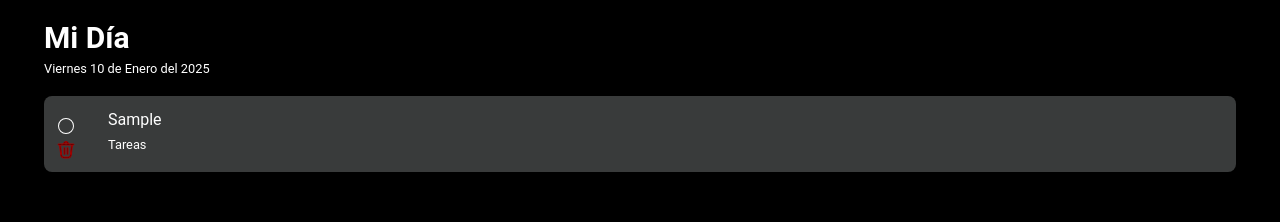
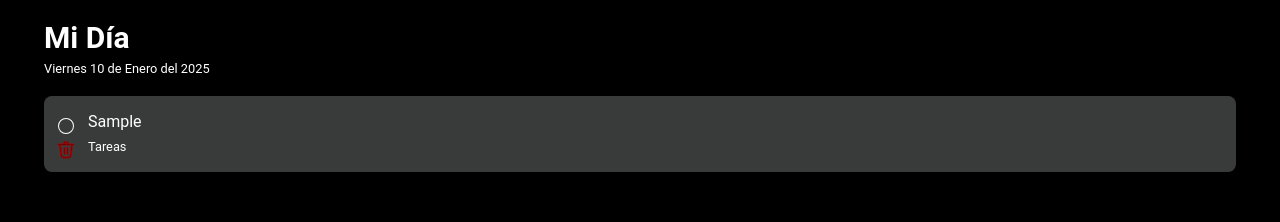
Before and after one commit to Said00510/ToDoApp, a React (Vite) app: page / in a window 1280 px wide. Both pictures are taken after typing "Sample" into the empty fields and a click on the button 35 px from the left and 756 px from the top of the page. Shown: the top 222 px of the page. Built offline with nearby package versions, Linux system fonts and the light colour scheme.

Commit message:
Ocultar de momento la fecha en la que se creara la tarea

```diff
--- a/src/components/DrawTask/DrawTask.jsx
+++ b/src/components/DrawTask/DrawTask.jsx
@@ -2,18 +2,19 @@ import { CheckBox } from "./DrawCheckBox";
 import Trash from "../../assets/svg/trash.svg";
 import PropTypes from "prop-types";
 
-export function DrawTask({ value, deleteTask, handleCompleted, completedTasks, taskCompleted }) {
+export function DrawTask({ value, taskCompleted, deleteTask, handleCompleted, completedTasks, handleDeleteCompletedTask }) {
 
-  const isCompleted = completedTasks.includes(value) ? "line-through" : "";
-  const isCompletedButton = completedTasks.includes(value) ? "opacity-0" : "";
+  // const date = new Date();
+  const isCompleted = completedTasks?.includes(value)? "line-through" : "";
+  const isCompletedButton = completedTasks?.includes(value) ? "opacity-0" : "";
 
   return (
     <>
-      <div className="bg-[#393B3B] p-3 flex gap-8 my-4 rounded-lg text-white">
+      <div className="bg-[#393B3B] p-3 flex gap-x-3 my-4 rounded-lg text-white max-w-full items-center">
         <div className="flex flex-col gap-8">
           <button
             onClick={handleCompleted}
-            className={`flex justify-center items-center`}
+            className={`flex justify-center items-center w-[20px]`}
           >
             <CheckBox  />
           </button>
@@ -28,9 +29,9 @@ export function DrawTask({ value, deleteTask, handleCompleted, completedTasks, t
             </button>
 
         </div>
-        <div>
-          <p className={`${taskCompleted ? " " : isCompleted }`}>{value}</p>
-          <small>Tareas</small>
+        <div className="max-w-full">
+          <p className={`break-words whitespace-normal pr-4 ${taskCompleted ? "" : isCompleted }`}>{value}</p>
+          <small>Tareas </small>
         </div>
       </div>
     </>
@@ -38,11 +39,11 @@ export function DrawTask({ value, deleteTask, handleCompleted, completedTasks, t
 }
 
 
-DrawTask.propTypes = {
-  value: PropTypes.string.isRequired,
-  deleteTask: PropTypes.func.isRequired,
-  handleCompleted: PropTypes.func.isRequired,
-  completedTasks: PropTypes.array.isRequired,
-  handleDeleteCompletedTask: PropTypes.func.isRequired,
-  taskCompleted: PropTypes.string.isRequired,
-};
+// DrawTask.propTypes = {
+//   value: PropTypes.string.isRequired,
+//   deleteTask: PropTypes.func.isRequired,
+//   handleCompleted: PropTypes.func.isRequired,
+//   completedTasks: PropTypes.array.isRequired,
+//   handleDeleteCompletedTask: PropTypes.func.isRequired,
+//   taskCompleted: PropTypes.string.isRequired,
+// };
```
